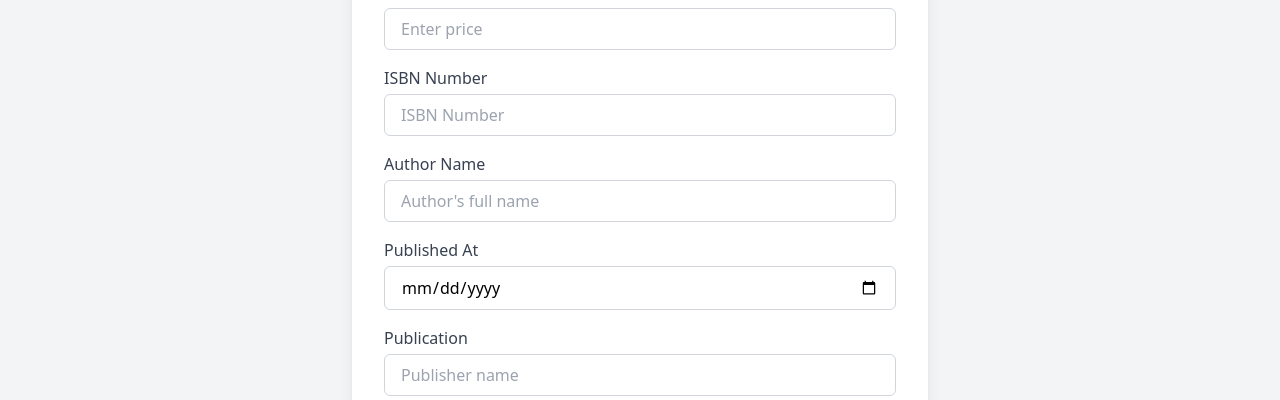
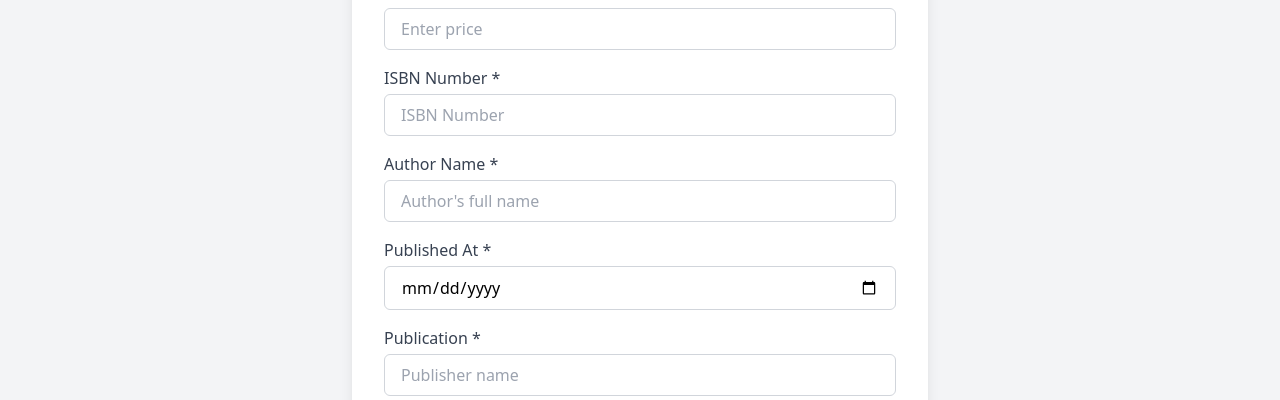
Before and after one commit to janak2019/bookstore_frontend, a React (Vite) app: page /add-book in a window 1280 px wide. Shown: the part 322-722 px from the top of the page. Built offline with nearby package versions, Linux system fonts and the light colour scheme.

Commit message:
some change

```diff
--- a/src/main.jsx
+++ b/src/main.jsx
@@ -3,9 +3,10 @@ import ReactDOM from "react-dom/client";
 import { RouterProvider } from "react-router-dom";
 import router from "./router";
 import "./index.css";
+import App from "./App";
 
 ReactDOM.createRoot(document.getElementById("root")).render(
 
-    <RouterProvider router={router} />
+    <App />
 
 );
--- a/src/pages/AddBook.jsx
+++ b/src/pages/AddBook.jsx
@@ -108,7 +108,7 @@ export default function BookForm({ onSuccess, apiBase }) {
         {/* ISBN Number */}
         <div>
           <label className="block text-gray-700 font-medium mb-1">
-            ISBN Number
+            ISBN Number *
           </label>
           <input
             name="isbnNumber"
@@ -123,7 +123,7 @@ export default function BookForm({ onSuccess, apiBase }) {
         {/* Author Name */}
         <div>
           <label className="block text-gray-700 font-medium mb-1">
-            Author Name
+            Author Name *
           </label>
           <input
             name="authorName"
@@ -138,7 +138,7 @@ export default function BookForm({ onSuccess, apiBase }) {
         {/* Published At */}
         <div>
           <label className="block text-gray-700 font-medium mb-1">
-            Published At
+            Published At *
           </label>
           <input
             name="publishedAt"
@@ -153,7 +153,7 @@ export default function BookForm({ onSuccess, apiBase }) {
         {/* Publication */}
         <div>
           <label className="block text-gray-700 font-medium mb-1">
-            Publication
+            Publication *
           </label>
           <input
             name="publication"
```
